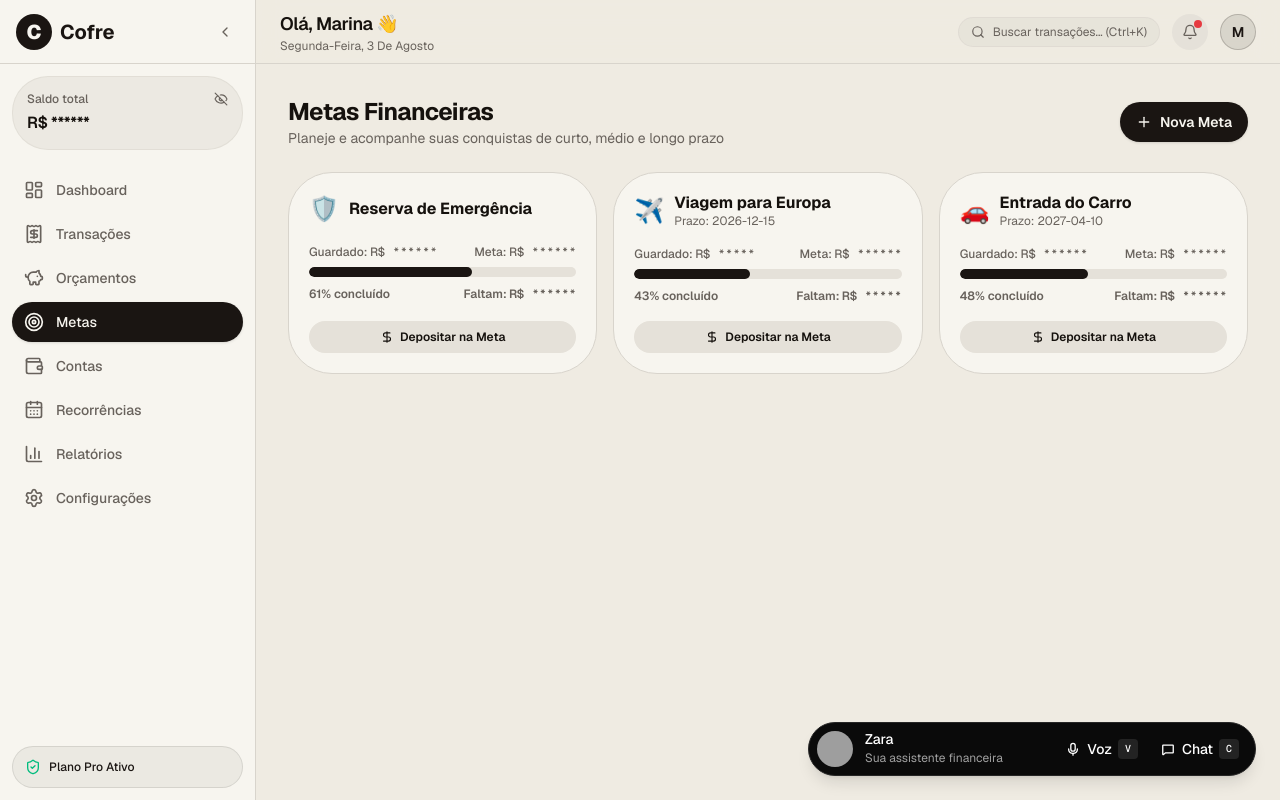
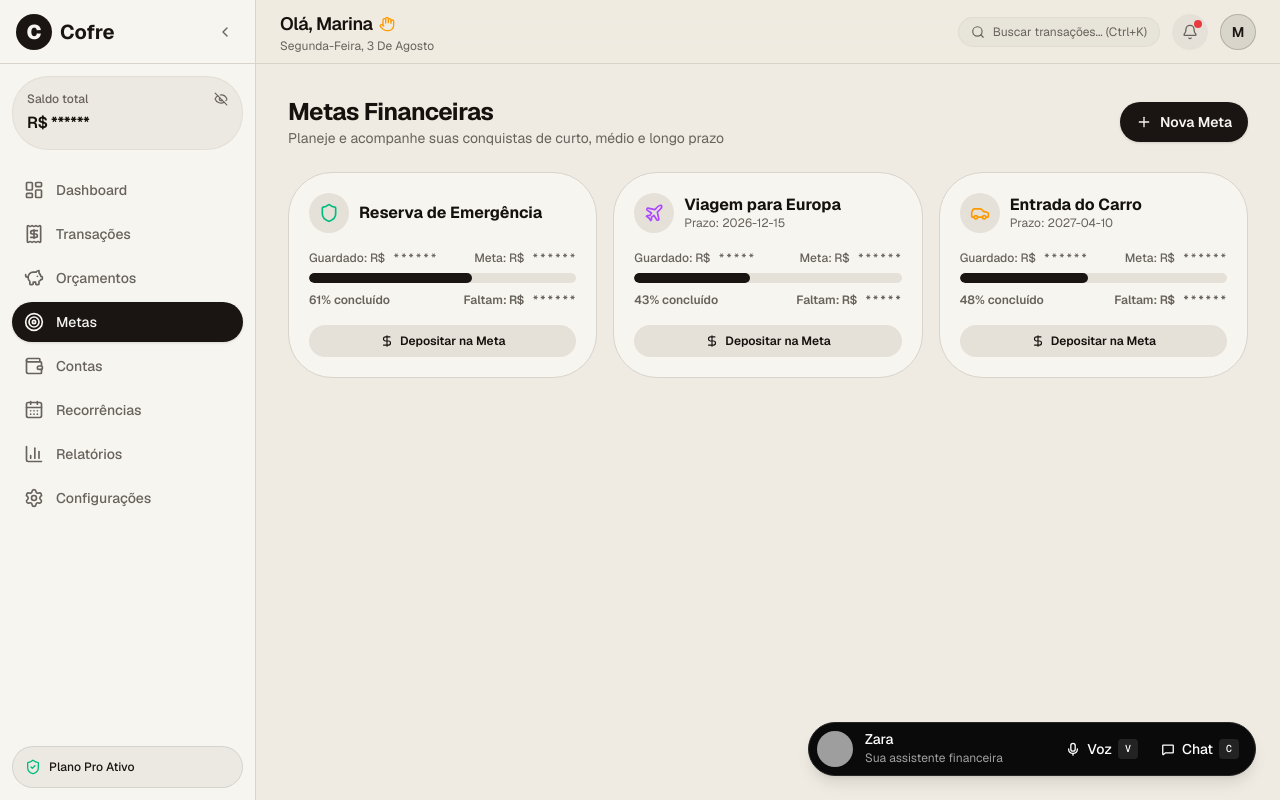
Before and after one commit to KillanovX/finn, a Next.js app: page /metas in a window 1280 px wide. Built offline with nearby package versions, Linux system fonts and the light colour scheme; grey boxes are pictures that could not be loaded.

Commit message:
refactor: substituir emojis por icones das bibliotecas lucide-react e phosphor-icons

```diff
--- a/app/(app)/metas/page.tsx
+++ b/app/(app)/metas/page.tsx
@@ -1,10 +1,32 @@
 "use client"
 
 import React, { useState } from "react"
-import { Plus, Target, Trophy, ShieldAlert, DollarSign } from "lucide-react"
+import { Plus, Target, Trophy, ShieldAlert, DollarSign, Shield, Plane, Car, GraduationCap, Landmark } from "lucide-react"
 import { useFinanceStore } from "@/store/useFinanceStore"
 import { useBalance } from "@/lib/balance-context"
 import { AnimatedAmount } from "@/components/ui/animated-amount"
+
+const renderGoalIcon = (icon?: string, category?: string) => {
+  switch (icon || category) {
+    case "Shield":
+    case "EMERGENCY":
+      return <Shield className="size-5 text-emerald-500" />
+    case "Plane":
+    case "TRAVEL":
+      return <Plane className="size-5 text-purple-500" />
+    case "Car":
+    case "VEHICLE":
+      return <Car className="size-5 text-amber-500" />
+    case "Education":
+    case "EDUCATION":
+      return <GraduationCap className="size-5 text-blue-500" />
+    case "Investment":
+    case "INVESTMENT":
+      return <Landmark className="size-5 text-indigo-500" />
+    default:
+      return <Target className="size-5 text-primary" />
+  }
+}
 
 export default function GoalsPage() {
   const { goals, accounts, addGoal, depositToGoal } = useFinanceStore()
@@ -31,7 +53,7 @@ export default function GoalsPage() {
       targetAmount: targetVal,
       category: "OTHER",
       color: "#8b5cf6",
-      icon: "🎯",
+      icon: "Target",
     })
 
     setGoalName("")
@@ -77,7 +99,9 @@ export default function GoalsPage() {
             <div key={g.id} className="rounded-3xl bg-card border border-border p-5 flex flex-col justify-between space-y-4">
               <div className="flex items-center justify-between">
                 <div className="flex items-center gap-2.5">
-                  <span className="text-2xl">{g.icon || "🎯"}</span>
+                  <div className="flex size-10 items-center justify-center rounded-2xl bg-secondary text-foreground shrink-0">
+                    {renderGoalIcon(g.icon, g.category)}
+                  </div>
                   <div>
                     <h3 className="font-bold text-foreground text-base leading-tight">{g.name}</h3>
                     {g.deadline && <p className="text-xs text-muted-foreground">Prazo: {g.deadline}</p>}
--- a/components/dashboard/dashboard-header.tsx
+++ b/components/dashboard/dashboard-header.tsx
@@ -1,6 +1,6 @@
 "use client"
 
-import { Bell, Eye, EyeOff, PiggyBank, Plus, Search } from "lucide-react"
+import { Bell, Eye, EyeOff, Hand, PiggyBank, Plus, Search } from "lucide-react"
 import { Button } from "@/components/ui/button"
 import { useBalance } from "@/lib/balance-context"
 
@@ -15,7 +15,9 @@ export function DashboardHeader() {
         </div>
         <div>
           <h1 className="text-xl font-semibold leading-tight tracking-tight">Cofre</h1>
-          <p className="text-sm text-muted-foreground">Olá, Marina 👋</p>
+          <p className="text-sm text-muted-foreground flex items-center gap-1">
+            Olá, Marina <Hand className="size-4 text-amber-500 inline" />
+          </p>
         </div>
       </div>
 
--- a/components/layout/TopBar.tsx
+++ b/components/layout/TopBar.tsx
@@ -1,7 +1,7 @@
 "use client"
 
 import React, { useState } from "react"
-import { Bell, Check, Sparkles, User, Search } from "lucide-react"
+import { Bell, Check, Hand, Sparkles, User, Search } from "lucide-react"
 
 export function TopBar() {
   const [hasUnread, setHasUnread] = useState(true)
@@ -22,8 +22,8 @@ export function TopBar() {
     <header className="sticky top-0 z-20 flex h-16 w-full items-center justify-between border-b border-border bg-background/80 px-4 backdrop-blur-md sm:px-6">
       {/* Date & Greeting */}
       <div className="flex flex-col">
-        <h1 className="text-base font-semibold tracking-tight text-foreground sm:text-lg">
-          Olá, Marina 👋
+        <h1 className="text-base font-semibold tracking-tight text-foreground sm:text-lg flex items-center gap-1.5">
+          Olá, Marina <Hand className="size-4 text-amber-500 inline" />
         </h1>
         <p className="text-xs text-muted-foreground capitalize">{currentDate}</p>
       </div>
--- a/components/ui/agent-dock.tsx
+++ b/components/ui/agent-dock.tsx
@@ -186,11 +186,16 @@ export function AgentDock({
                 key={mode + (isListening ? "-listening" : "")}
                 transition={{ duration: 0.16, ease: "easeOut" }}
               >
-                {isListening
-                  ? "🎙️ Transcrevendo sua voz..."
-                  : mode === "working"
-                  ? workingStatus
-                  : idleStatus}
+                {isListening ? (
+                  <span className="inline-flex items-center gap-1.5 text-red-400">
+                    <MicrophoneIcon weight="fill" className="size-3.5 animate-pulse" />
+                    Transcrevendo sua voz...
+                  </span>
+                ) : mode === "working" ? (
+                  workingStatus
+                ) : (
+                  idleStatus
+                )}
               </motion.p>
             </AnimatePresence>
           </div>
--- a/store/useFinanceStore.ts
+++ b/store/useFinanceStore.ts
@@ -119,9 +119,9 @@ const initialBudgets: Budget[] = [
 ]
 
 const initialGoals: Goal[] = [
-  { id: "g-1", name: "Reserva de Emergência", targetAmount: 46000, savedAmount: 28000, category: "EMERGENCY", color: "#10b981", icon: "🛡️" },
-  { id: "g-2", name: "Viagem para Europa", targetAmount: 15000, savedAmount: 6500, deadline: "2026-12-15", category: "TRAVEL", color: "#8b5cf6", icon: "✈️" },
-  { id: "g-3", name: "Entrada do Carro", targetAmount: 25000, savedAmount: 12000, deadline: "2027-04-10", category: "VEHICLE", color: "#f59e0b", icon: "🚗" },
+  { id: "g-1", name: "Reserva de Emergência", targetAmount: 46000, savedAmount: 28000, category: "EMERGENCY", color: "#10b981", icon: "Shield" },
+  { id: "g-2", name: "Viagem para Europa", targetAmount: 15000, savedAmount: 6500, deadline: "2026-12-15", category: "TRAVEL", color: "#8b5cf6", icon: "Plane" },
+  { id: "g-3", name: "Entrada do Carro", targetAmount: 25000, savedAmount: 12000, deadline: "2027-04-10", category: "VEHICLE", color: "#f59e0b", icon: "Car" },
 ]
 
 const initialRecurrences: Recurrence[] = [
```
Also changed, not shown: 1 other file (tests, documents, lock files or other folders).
